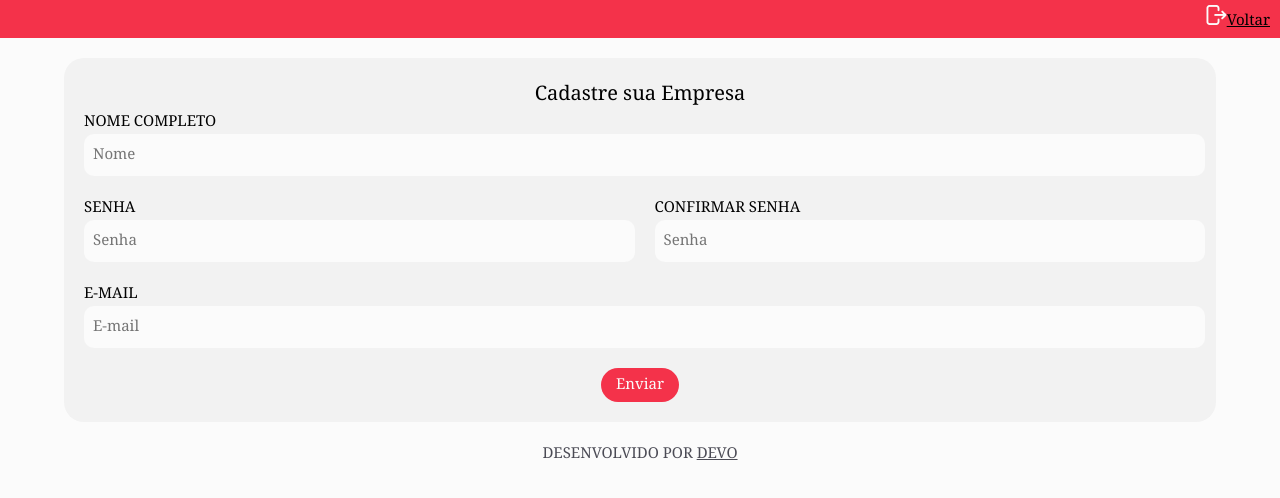
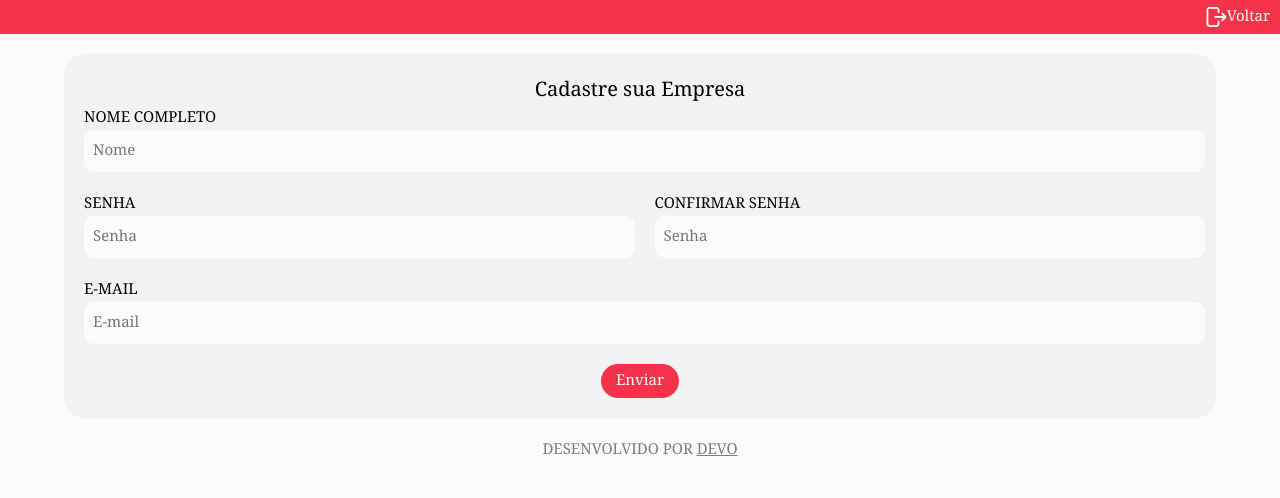
Before and after one commit to equipedevo/API_2_FRONT, a React (Create React App) app in the folder hermez/: page /cadastroEmpresa in a window 1280 px wide. Shown: the top 498 px of the page. Built offline with nearby package versions, Linux system fonts and the light colour scheme.

Commit message:
T12 - Mudei os chamados do cinzaEscuro para cinzaNormal

```diff
--- a/hermez/src/components/css/Footer.css
+++ b/hermez/src/components/css/Footer.css
@@ -1,6 +1,6 @@
 .footerGeral *{
     text-align: center;
-    color: var(--cinzaEscuro);
+    color: var(--cinzaPadrao);
 }
 .footerGeral a:hover{
     color: var(--preto);
--- a/hermez/src/pages/CadastroEmpresa.js
+++ b/hermez/src/pages/CadastroEmpresa.js
@@ -8,7 +8,7 @@ export default function CadastroEmpresa(){
             <body className='bodyCadastro'>
                 <header className='hearderPadrão'>
                     <div>
-                        <Link to="/">
+                        <Link to="/" className='linkHearderPadrão'>
                             <img src={sair}/>
                             Voltar
                         </Link>
--- a/hermez/src/pages/css/CadastroEmpresa.css
+++ b/hermez/src/pages/css/CadastroEmpresa.css
@@ -36,7 +36,7 @@
 
 .formEmpresaCadastro input{
     background-color: var(--branco);
-    color: var(--cinzaEscuro);
+    color: var(--cinzaPadrao);
     width: calc(100% - var(--paddingInput));
     border: 0;
     padding: var(--paddingInput);
--- a/hermez/src/pages/css/Login.css
+++ b/hermez/src/pages/css/Login.css
@@ -89,7 +89,7 @@
 
 .checkboxFormLogin input[type="checkbox"] {
     appearance: none;
-    background: var(--cinzaEscuro);
+    background: var(--cinzaPadrao);
     cursor: pointer;
     height: var(--tamanhoCheckbox);
     width: var(--tamanhoCheckbox);
```
